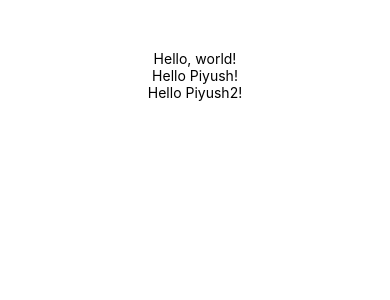
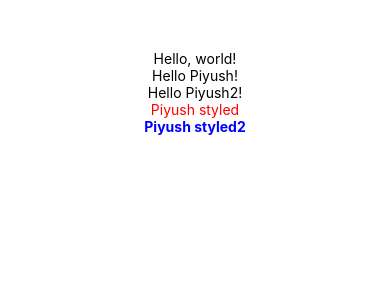
Before and after one commit to pdhimate/TWApp, a React Native app: screen / in a window 390 px wide. Shown: the top 300 px of the page. Built offline with nearby package versions, Linux system fonts and the light colour scheme.

Commit message:
Used styles

```diff
--- a/App.js
+++ b/App.js
@@ -2,6 +2,7 @@ import React, { Component } from 'react';
 import { Text, View } from 'react-native';
 import { Greeting } from "./components/prop";
 import { Blinker } from "./components/blinker";
+import { textStyles } from "./styles/textStyles";
 
 export default class HelloWorldApp extends Component {
   render() {
@@ -10,6 +11,8 @@ export default class HelloWorldApp extends Component {
         <Text>Hello, world!</Text>
         <Greeting name="Piyush"></Greeting>
         <Greeting name="Piyush2"></Greeting>
+        <Text style={textStyles.red}>Piyush styled</Text>
+        <Text style={textStyles.boldBlue}>Piyush styled2</Text>
         <Blinker text="Welcome!!!"></Blinker>
       </View>
     );
--- /dev/null
+++ b/styles/textStyles.js
@@ -0,0 +1,12 @@
+import React, { Component } from 'react';
+import { StyleSheet, Text, View } from 'react-native';
+
+export const textStyles = StyleSheet.create({
+    boldBlue: {
+        color: 'blue',
+        fontWeight: 'bold',
+    },
+    red: {
+        color: 'red',
+    },
+});
```
